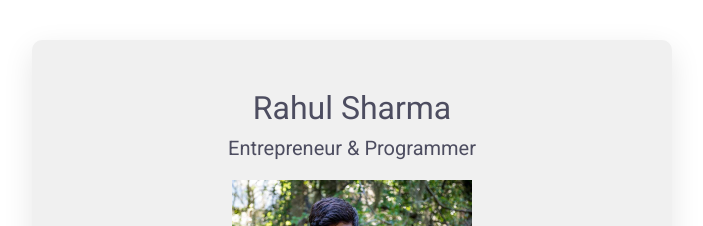
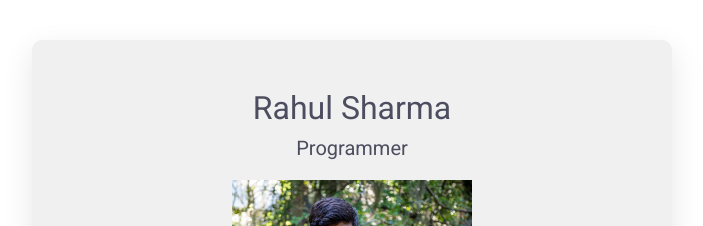
Before and after one commit to rshar24/profile, a plain HTML site: page index.html in a window 1280 px wide. Shown: the top 226 px of the page, without its empty margins (288-991 px from the left). Drawn offline with nearby package versions, Linux system fonts and the light colour scheme.

Commit message:
make my profile prettier

```diff
--- a/index.html
+++ b/index.html
@@ -13,7 +13,7 @@
     <div class="container">
       <div class="card">
         <h1>Rahul Sharma</h1>
-        <h3>Entrepreneur & Programmer</h2>
+        <h3>Programmer</h2>
         <img src="images/profile_pic.jpg" alt="Rahul Profile Pic">
         <p>I love food, film & photography. I have previously launched a cooking recipes website for the Indian market and I'm currently with a friend on a ice cream venture in the US.</p>
         <a class="btn-orange "href="http://www.cooktube.in/" target="_blank">My cooking venture</a>
```
